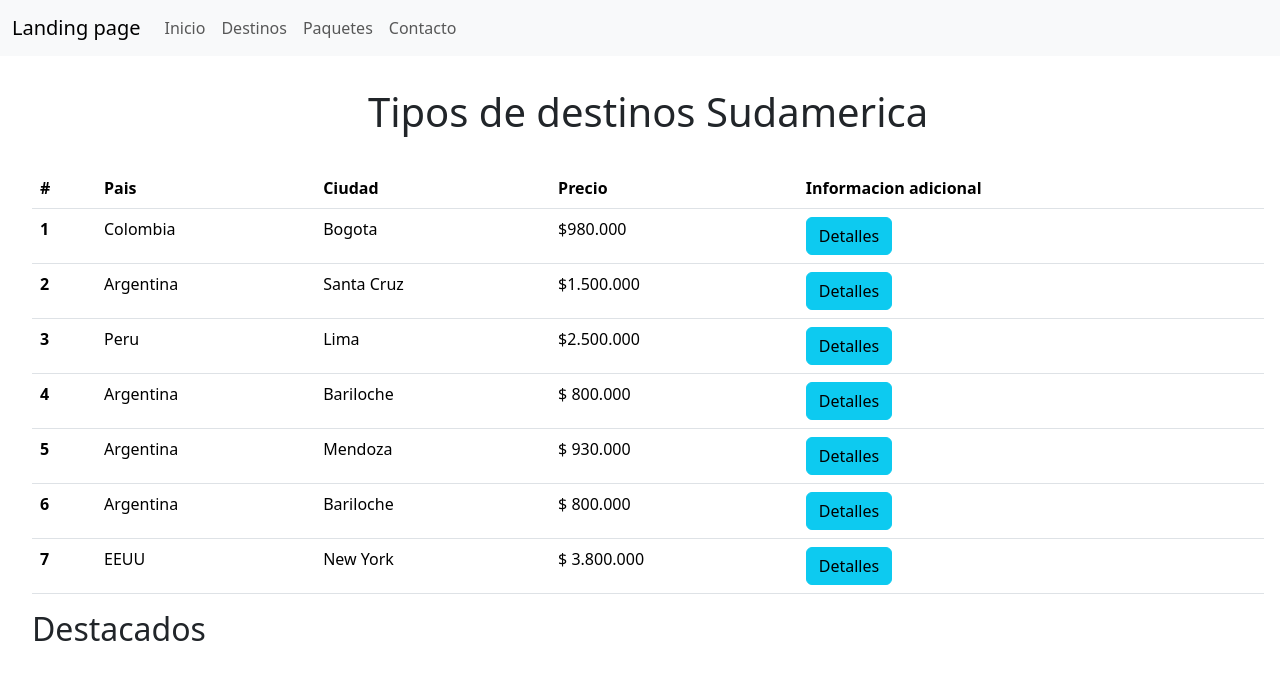
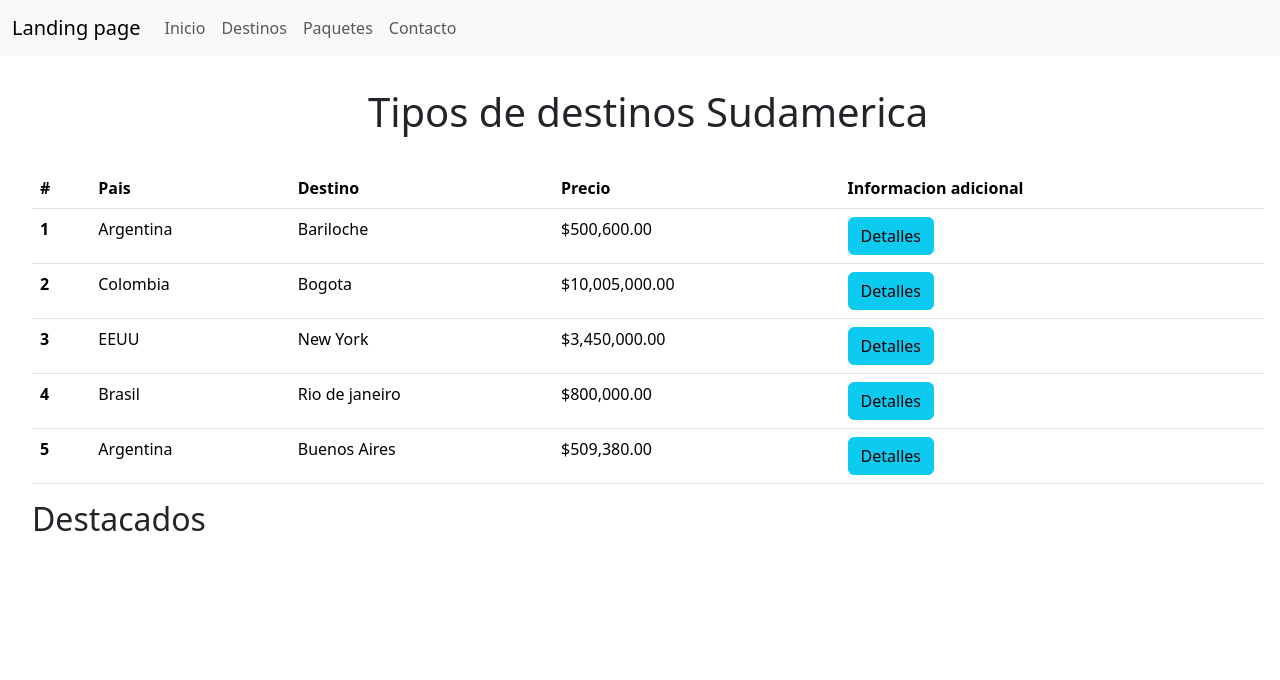
Before and after one commit to miel009/tourism-page-angular-18, an Angular app: page /destinos in a window 1280 px wide. Shown: the top 680 px of the page. Built offline with nearby package versions, Linux system fonts and the light colour scheme.

Commit message:
cambios nav

```diff
--- a/angular.json
+++ b/angular.json
@@ -109,5 +109,8 @@
         }
       }
     }
+  },
+  "cli": {
+    "analytics": false
   }
 }
--- a/src/app/destinos-detalles/destinos-detalles.component.css
+++ b/src/app/destinos-detalles/destinos-detalles.component.css
@@ -0,0 +1,3 @@
+h1{
+margin-top: 2rem;
+}
--- a/src/app/destinos-detalles/destinos-detalles.component.html
+++ b/src/app/destinos-detalles/destinos-detalles.component.html
@@ -1 +1 @@
-<p>destinos-detalles works!</p>
+<h1>Muestra todos los detalles de destinos-detalles {{destinos}} </h1>
--- a/src/app/destinos-detalles/destinos-detalles.component.ts
+++ b/src/app/destinos-detalles/destinos-detalles.component.ts
@@ -1,10 +1,23 @@
-import { Component } from '@angular/core';
+import { Component, OnInit } from '@angular/core';
+import { ActivatedRoute } from '@angular/router';
 
 @Component({
   selector: 'app-destinos-detalles',
   templateUrl: './destinos-detalles.component.html',
   styleUrl: './destinos-detalles.component.css'
 })
-export class DestinosDetallesComponent {
+export class DestinosDetallesComponent implements OnInit {
+ destinos: string ='';
+ color: string = '';
+
+ constructor(private _route: ActivatedRoute){ }
+
+ ngOnInit(): void {
+     this._route.params.subscribe(params => {
+     this.destinos = params['destinoId'];
+     this.color = params['category'];
+     });
+ }
+
 
 }
--- a/src/app/destinos/destinos.component.html
+++ b/src/app/destinos/destinos.component.html
@@ -9,66 +9,21 @@
       <tr>
         <th scope="col">#</th>
         <th scope="col">Pais</th>
-        <th scope="col">Ciudad </th>
+        <th scope="col">Destino </th>
         <th scope="col">Precio </th>
         <th scope="col">Informacion adicional </th>
 
     </tr>
 </thead>
 <tbody>
-    <tr>
-        <th scope="row">1</th>
-        <td> Colombia</td>
-        <td>Bogota</td>
-        <td>$980.000</td>
-        <td><button type="button" class="btn btn-info" [routerLink]="['/destinos', 'Colombia']"> Detalles </button></td>
-      </tr>
-      <tr>
-        <th scope="row">2</th>
-        <td>Argentina</td>
-        <td>Santa Cruz </td>
-        <td>$1.500.000</td>
-        <td><button type="button" class="btn btn-info" [routerLink]="['/destinos', 'Argentina']"> Detalles </button></td>
-      </tr>
-      <tr>
-        <th scope="row">3</th>
-        <td> Peru </td>
-        <td> Lima </td>
-        <td> $2.500.000 </td>
-        <td><button type="button" class="btn btn-info" [routerLink]="['/destinos', 'Peru']" > Detalles </button></td>
+    <tr *ngFor="let destinos of destinosList">
+        <th scope="row"> {{destinos.id}}</th>
+        <td> {{destinos.pais}}</td>
+        <td> {{destinos.destino}}</td>
+        <td>{{destinos.price|currency }}</td>
+        <td><button type="button" class="btn btn-info" [routerLink]="['/destinos', destinos.description]"> Detalles </button></td>
       </tr>
 
-      <tr>
-        <th scope="row"> 4</th>
-        <td>Argentina</td>
-        <td> Bariloche </td>
-        <td>$ 800.000</td>
-        <td><button type="button" class="btn btn-info" [routerLink]="['/destinos', 'Argentina']"> Detalles </button></td>
-      </tr>
-
-      <tr>
-        <th scope="row"> 5</th>
-        <td>Argentina </td>
-        <td> Mendoza </td>
-        <td>$ 930.000</td>
-        <td><button type="button" class="btn btn-info" [routerLink]="['/destinos', 'Argentina']"> Detalles </button></td>
-      </tr>
-
-      <tr>
-        <th scope="row"> 6</th>
-        <td>Argentina</td>
-        <td> Bariloche </td>
-        <td>$ 800.000</td>
-        <td><button type="button" class="btn btn-info" [routerLink]="['/destinos', 'Argentina']"> Detalles </button></td>
-      </tr>
-
-      <tr>
-        <th scope="row"> 7 </th>
-        <td> EEUU</td>
-        <td> New York </td>
-        <td>$ 3.800.000</td>
-        <td><button type="button" class="btn btn-info" [routerLink]="['/destinos', 'EEUU']"> Detalles </button></td>
-      </tr>
     </tbody>
   </table>
   <h2> Destacados </h2>
--- a/src/app/destinos/destinos.component.ts
+++ b/src/app/destinos/destinos.component.ts
@@ -1,4 +1,5 @@
 import { Component } from '@angular/core';
+import { destinosList } from './destinos.mock';
 
 @Component({
   selector: 'app-destinos',
@@ -7,4 +8,5 @@ import { Component } from '@angular/core';
 })
 export class DestinosComponent {
 
+  destinosList = destinosList;
 }
--- /dev/null
+++ b/src/app/destinos/destinos.mock.ts
@@ -0,0 +1,16 @@
+export const destinosList:Destinos []=[
+{id: 1, pais: 'Argentina', destino:'Bariloche' ,price: 500600 , description: 'nuevas aventuras'},
+{id: 2, pais: 'Colombia', destino:'Bogota', price: 10005000 , description: 'nuevas aventuras'},
+{id: 3, pais: 'EEUU',destino:'New York', price: 3450000 , description: 'nuevas aventuras'},
+{id: 4, pais: 'Brasil',destino:'Rio de janeiro', price: 800000 , description: 'nuevas aventuras'},
+{id: 5, pais: 'Argentina',destino:'Buenos Aires', price: 509380 , description: 'nuevas aventuras'},
+
+]
+export interface Destinos {
+  id:number|string;
+  pais:string;
+  destino:string;
+  price:number;
+  description:string;
+
+}
```
